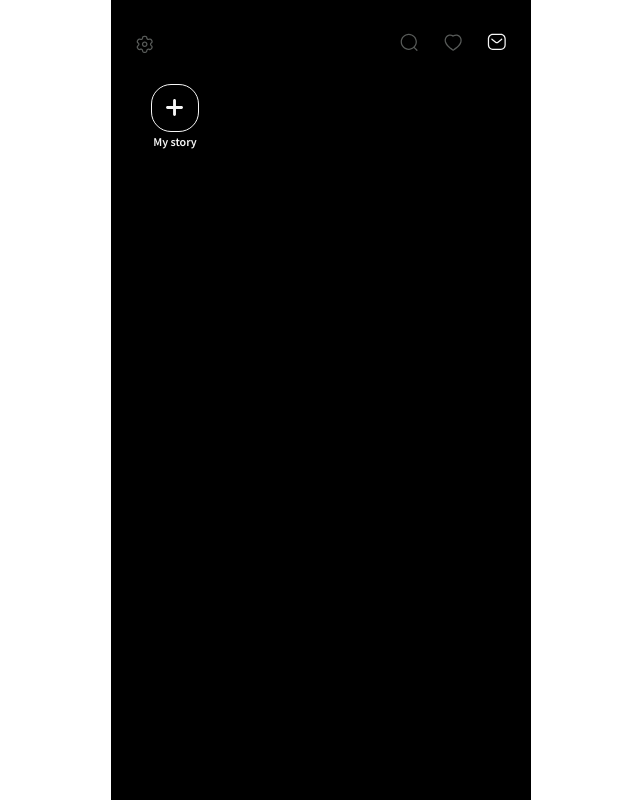
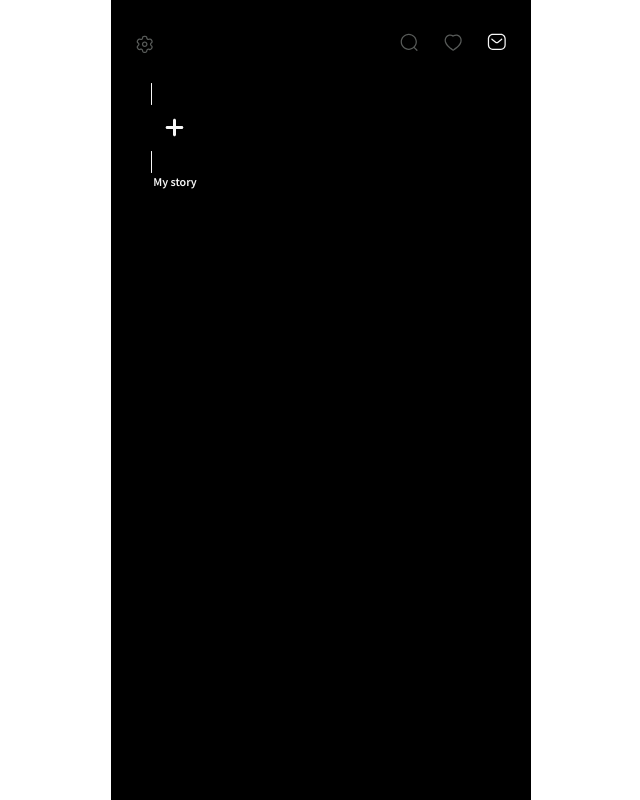
Before and after one commit to abrahamvphilip/instagram-redesign, a React (Create React App) app: page / in a window 1280 px wide. Shown: the whole page, without its empty margins (319-959 px from the left). Built offline with nearby package versions, Linux system fonts and the light colour scheme.

Commit message:
div to span in Story.js for icon container

```diff
--- a/src/components/story-section/Story.js
+++ b/src/components/story-section/Story.js
@@ -20,9 +20,9 @@ function Story() {
       <div className="storySection">
         <div className="storySection__container">
           <div className="storyContent">
-            <div style={{border: borderStyle}} className="storyContent__avatar">
+            <span style={{border: borderStyle}} className="storyContent__avatar">
               <img className="avatar" src={storyAvatar} alt="story avatar" />
-            </div>
+            </span>
             <p className="storyContent__name">{storyName}</p>
           </div>
         </div>
```
